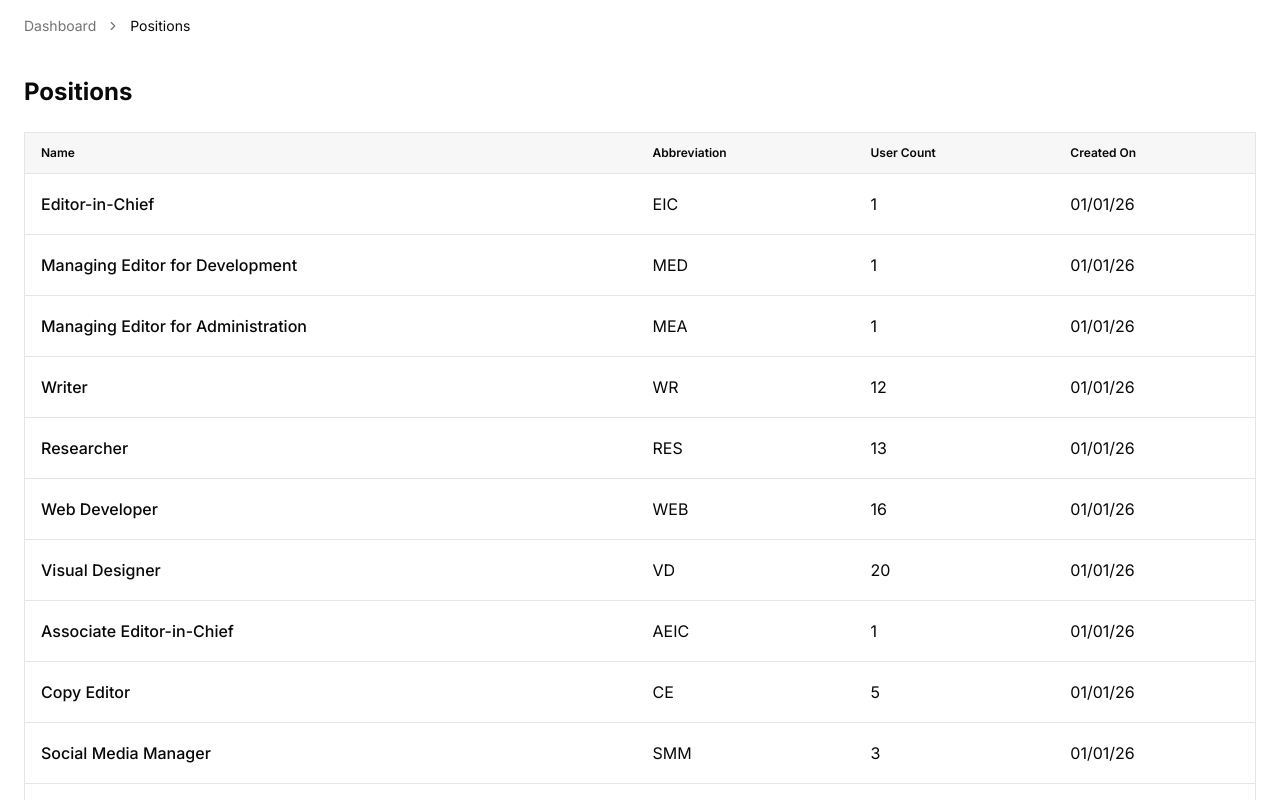
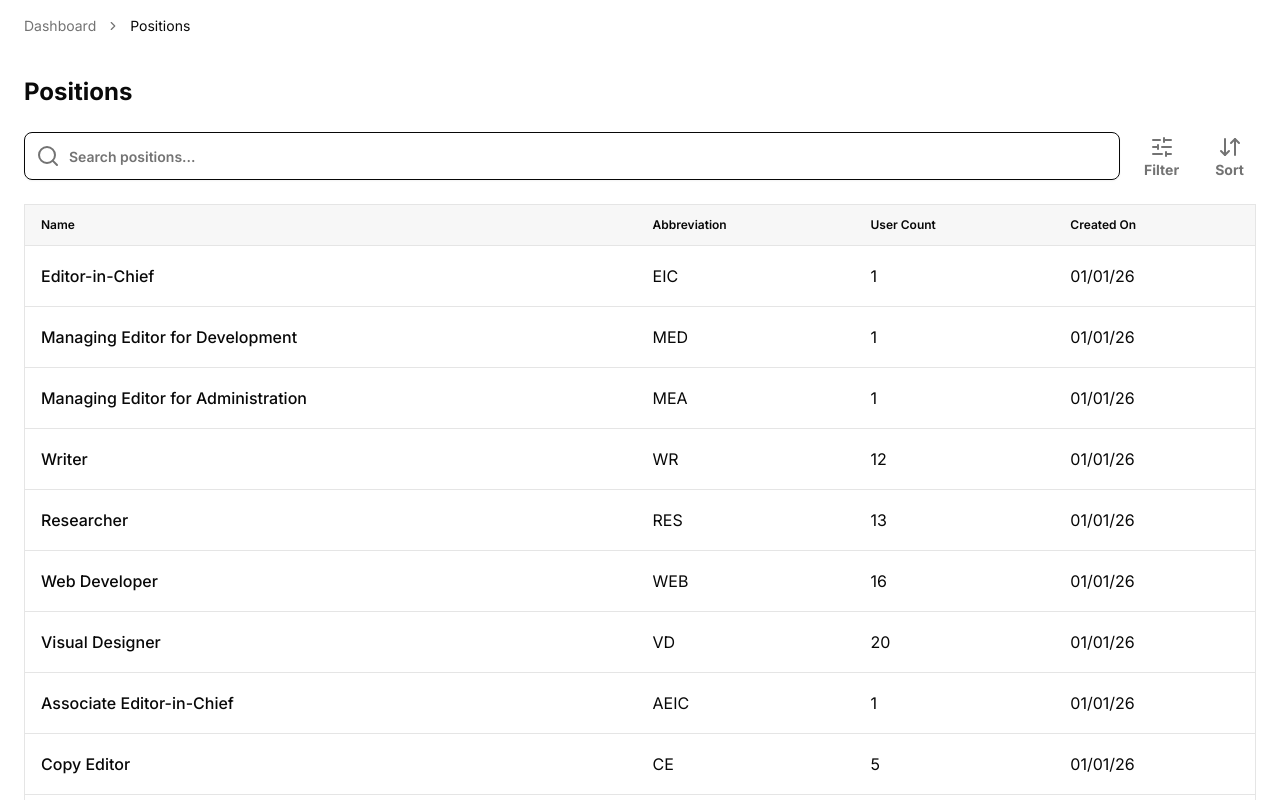
Before and after one commit to todayscarolinian/herald, a Next.js app in the folder apps/core/: page /positions in a window 1280 px wide. Shown: the top 800 px of the page. Built offline with nearby package versions, Linux system fonts and the light colour scheme.

Commit message:
feat(core): add search functionality and filter/sort UI

```diff
--- a/apps/core/app/positions/page.tsx
+++ b/apps/core/app/positions/page.tsx
@@ -1,6 +1,7 @@
 'use client'
 
-import { useState } from 'react'
+import { ArrowDownUp, Search,SlidersHorizontal } from 'lucide-react'
+import { useMemo, useState } from 'react'
 
 import { PositionsTable } from '@/components/positions/positions-table'
 import {
@@ -11,6 +12,7 @@ import {
   BreadcrumbPage,
   BreadcrumbSeparator,
 } from '@/components/ui/breadcrumb'
+import { Input } from '@/components/ui/input'
 
 const MOCK_POSITIONS = [
   { id: '1', name: 'Editor-in-Chief', abbreviation: 'EIC', userCount: 1, createdOn: '01/01/26' },
@@ -53,6 +55,18 @@ const MOCK_POSITIONS = [
 
 export default function PositionsPage() {
   const [positions] = useState(MOCK_POSITIONS)
+  const [search, setSearch] = useState('')
+
+  // 🔍 filtering logic (core of this commit)
+  const filteredPositions = useMemo(() => {
+    const query = search.toLowerCase().trim()
+
+    if (!query) {return positions}
+
+    return positions.filter(
+      (p) => p.name.toLowerCase().includes(query) || p.abbreviation.toLowerCase().includes(query)
+    )
+  }, [positions, search])
 
   return (
     <main className="bg-background flex min-h-screen flex-col">
@@ -77,7 +91,32 @@ export default function PositionsPage() {
           <h1 className="text-foreground text-2xl font-bold">Positions</h1>
         </div>
 
-        <PositionsTable positions={positions} />
+        {/* 🔍 Toolbar */}
+        <div className="mb-6 flex items-center gap-3">
+          {/* Search */}
+          <div className="relative h-12 flex-1">
+            <Search className="text-muted-foreground absolute top-1/2 left-3 h-4 h-6 w-4 w-6 -translate-y-1/2" />
+            <Input
+              placeholder="Search positions..."
+              value={search}
+              onChange={(e) => setSearch(e.target.value)}
+              className="border-tc_grayscale-900 h-12 pl-11 text-base font-semibold"
+            />
+          </div>
+
+          <button className="text-muted-foreground hover:text-foreground flex h-12 flex-col items-center justify-center gap-1 px-3 transition-colors">
+            <SlidersHorizontal className="h-6 w-6" />
+            <span className="text-sm leading-none font-bold">Filter</span>
+          </button>
+
+          <button className="text-muted-foreground hover:text-foreground flex h-12 flex-col items-center justify-center gap-1 px-3 transition-colors">
+            <ArrowDownUp className="h-6 w-6" />
+            <span className="text-sm leading-none font-bold">Sort</span>
+          </button>
+        </div>
+
+        {/* Table */}
+        <PositionsTable positions={filteredPositions} />
       </div>
     </main>
   )
```
